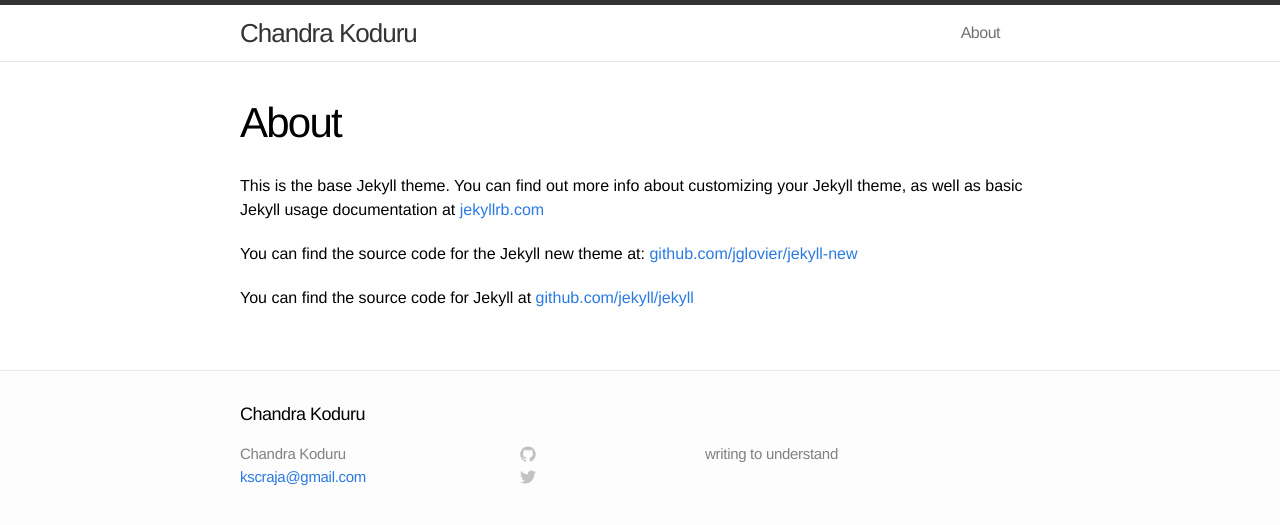
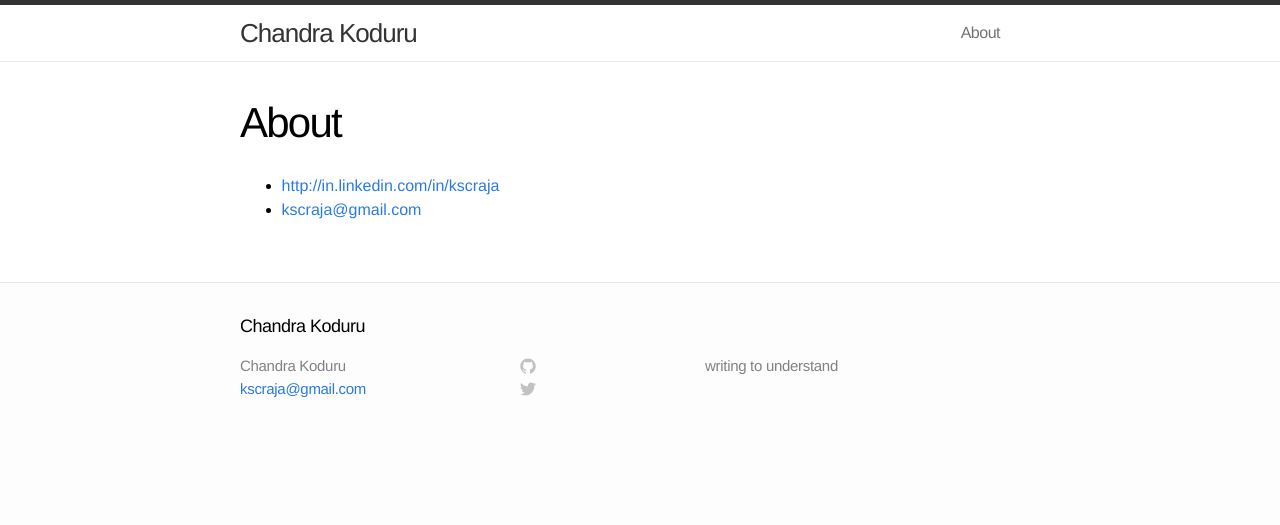
Before and after one commit to kscraja/kscraja.github.io, a Jekyll site: the page built from about.md, in a window 1280 px wide. Shown: the top 525 px of the page. Built offline with Jekyll 4.4.1, drawn with Linux system fonts in a browser that asks for light colours.

Commit message:
updated about page

```diff
--- a/about.md
+++ b/about.md
@@ -1,11 +1,9 @@
 ---
-layout: page
 title: About
+Date: 2014-05-10
+layout: post
 permalink: /about/
 ---
 
-This is the base Jekyll theme. You can find out more info about customizing your Jekyll theme, as well as basic Jekyll usage documentation at [jekyllrb.com](http://jekyllrb.com/)
-
-You can find the source code for the Jekyll new theme at: [github.com/jglovier/jekyll-new](https://github.com/jglovier/jekyll-new)
-
-You can find the source code for Jekyll at [github.com/jekyll/jekyll](https://github.com/jekyll/jekyll)
+* <http://in.linkedin.com/in/kscraja>
+* <kscraja@gmail.com>
```
Also changed, not shown: _posts/jekyll/2014-06-10-customizing-jekyll.md (added, +11 -0 lines).
